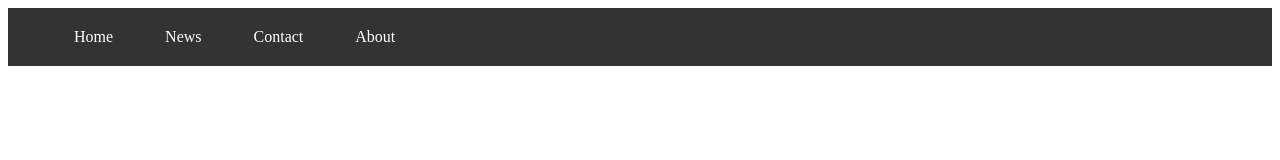
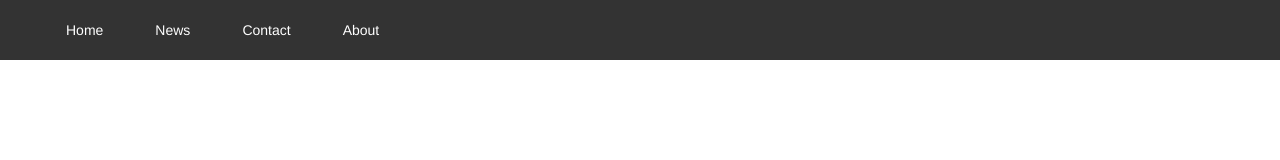
Before and after one commit to dapineda10/html-landing_page_github, a plain HTML site: page index.html in a window 1280 px wide. Drawn offline with nearby package versions, Linux system fonts and the light colour scheme.

Commit message:
Se agrega bootstrap al proyecto

```diff
--- a/index.html
+++ b/index.html
@@ -4,6 +4,10 @@
     <meta charset="UTF-8">
     <meta name="viewport" content="width=device-width, initial-scale=1.0">
     <title>Document</title>
+    <!-- Bootstrap -->
+    <link rel="stylesheet" href="https://maxcdn.bootstrapcdn.com/bootstrap/3.3.7/css/bootstrap.min.css" integrity="sha384-BVYiiSIFeK1dGmJRAkycuHAHRg32OmUcww7on3RYdg4Va+PmSTsz/K68vbdEjh4u" crossorigin="anonymous">
+    <link rel="stylesheet" href="https://maxcdn.bootstrapcdn.com/bootstrap/3.3.7/css/bootstrap-theme.min.css" integrity="sha384-rHyoN1iRsVXV4nD0JutlnGaslCJuC7uwjduW9SVrLvRYooPp2bWYgmgJQIXwl/Sp" crossorigin="anonymous">
+    <script src="https://maxcdn.bootstrapcdn.com/bootstrap/3.3.7/js/bootstrap.min.js" integrity="sha384-
     <script src="index.js"></script>
     <link rel="stylesheet" href="index.css">
 </head>
@@ -15,5 +19,7 @@
         <li><a href="about.asp">About</a></li>
       </ul>
 
+
+
 </body>
 </html>
```
